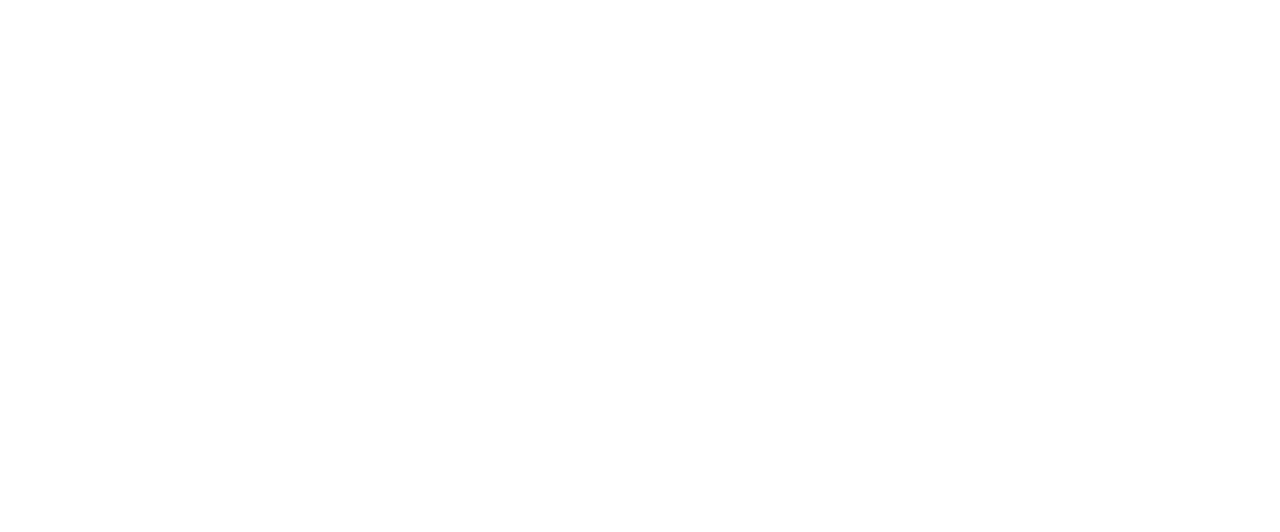
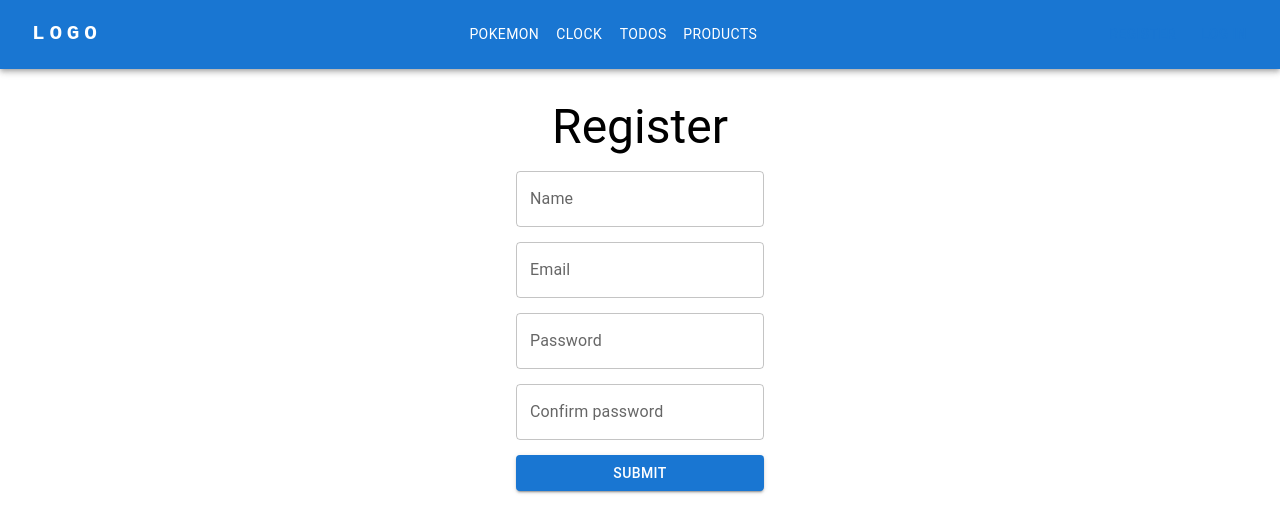
Before and after one commit to KonstantinOkhorzin/course-react-tsc, a React (Vite) app: page /register in a window 1280 px wide. Before the commit this address had no page. Shown: the top 532 px of the page. Built offline with nearby package versions, Linux system fonts and the light colour scheme.

Commit message:
feat: add login and register pages

```diff
--- a/src/App.tsx
+++ b/src/App.tsx
@@ -9,6 +9,8 @@
 const SingleTodo = lazy(() => import('./pages/SingleTodo'));
 const Products = lazy(() => import('./pages/Products'));
 const ProductDetails = lazy(() => import('./pages/ProductDetails'));
+const Login = lazy(() => import('./pages/Login'));
+const Register = lazy(() => import('./pages/Register'));
 
 function App() {
   return (
@@ -21,6 +23,8 @@
         <Route path='todos/:todoId' element={<SingleTodo />} />
         <Route path='products' element={<Products />} />
         <Route path='products/:id' element={<ProductDetails />} />
+        <Route path='login' element={<Login />} />
+        <Route path='register' element={<Register />} />
       </Route>
     </Routes>
   );
--- a/src/layout/components/AppBar/AppBar.tsx
+++ b/src/layout/components/AppBar/AppBar.tsx
@@ -52,6 +52,14 @@
               </Button>
             ))}
           </Box>
+          <Box sx={{ display: 'flex', gap: 1 }}>
+            <Button component={Link} to='register'>
+              register
+            </Button>
+            <Button component={Link} to='login'>
+              Log in
+            </Button>
+          </Box>
         </Toolbar>
       </Container>
     </AppBar>
--- /dev/null
+++ b/src/pages/Login/Login.tsx
@@ -0,0 +1,37 @@
+import { Box, Button, Typography } from '@mui/material';
+import { Formik, Form, FormikHelpers } from 'formik';
+
+import { loginSchema, loginType } from '../../schemas/loginSchema';
+import FormField from '../../components/FormField';
+
+const initialValues = {
+  email: '',
+  password: '',
+};
+
+const Login = () => {
+  const onFormSubmit = (values: loginType, actions: FormikHelpers<loginType>) => {
+    console.log(values);
+
+    actions.resetForm();
+  };
+
+  return (
+    <div>
+      <Typography variant='h3' component='h1' mb={2} align='center'>
+        Login
+      </Typography>
+      <Formik initialValues={initialValues} onSubmit={onFormSubmit} validationSchema={loginSchema}>
+        <Box component={Form} sx={{ display: 'flex', flexDirection: 'column', gap: '15px' }}>
+          <FormField name='email' label='Email' type='email' />
+          <FormField name='password' label='Password' type='password' />
+          <Button variant='contained' type='submit'>
+            submit
+          </Button>
+        </Box>
+      </Formik>
+    </div>
+  );
+};
+
+export default Login;
--- /dev/null
+++ b/src/pages/Login/index.ts
@@ -0,0 +1 @@
+export { default } from './Login';
--- /dev/null
+++ b/src/pages/Register/Register.tsx
@@ -0,0 +1,45 @@
+import { Box, Button, Typography } from '@mui/material';
+import { Formik, Form, FormikHelpers } from 'formik';
+
+import { registerSchema, registerType } from '../../schemas/registerSchema';
+import FormField from '../../components/FormField';
+
+const initialValues = {
+  name: '',
+  email: '',
+  password: '',
+  confirmPassword: '',
+};
+
+const Register = () => {
+  const onFormSubmit = (values: registerType, actions: FormikHelpers<registerType>) => {
+    console.log(values);
+
+    actions.resetForm();
+  };
+
+  return (
+    <div>
+      <Typography variant='h3' component='h1' mb={2} align='center'>
+        Register
+      </Typography>
+      <Formik
+        initialValues={initialValues}
+        onSubmit={onFormSubmit}
+        validationSchema={registerSchema}
+      >
+        <Box component={Form} sx={{ display: 'flex', flexDirection: 'column', gap: '15px' }}>
+          <FormField name='name' label='Name' />
+          <FormField name='email' label='Email' type='email' />
+          <FormField name='password' label='Password' type='password' />
+          <FormField name='confirmPassword' label='Confirm password' type='password' />
+          <Button variant='contained' type='submit'>
+            submit
+          </Button>
+        </Box>
+      </Formik>
+    </div>
+  );
+};
+
+export default Register;
--- /dev/null
+++ b/src/pages/Register/index.ts
@@ -0,0 +1 @@
+export { default } from './Register';
--- /dev/null
+++ b/src/schemas/loginSchema.ts
@@ -0,0 +1,14 @@
+import { object, string, InferType } from 'yup';
+
+export const loginSchema = object({
+  email: string().email().required(),
+  password: string()
+    .min(8, 'Password must be at least 8 characters long')
+    .matches(/[a-z]/, 'Password must contain at least one lowercase letter')
+    .matches(/[A-Z]/, 'Password must contain at least one uppercase letter')
+    .matches(/[0-9]/, 'Password must contain at least one digit')
+    .matches(/[!@#$%^&*()]/, 'Password must contain at least one special character')
+    .required('Please enter password'),
+});
+
+export type loginType = InferType<typeof loginSchema>;
--- /dev/null
+++ b/src/schemas/registerSchema.ts
@@ -0,0 +1,14 @@
+import { object, string, ref, InferType } from 'yup';
+
+import { loginSchema } from './loginSchema';
+
+export const registerSchema = loginSchema.concat(
+  object({
+    name: string().min(2, 'Too Short!').max(50, 'Too Long!').required('Please enter your name'),
+    confirmPassword: string()
+      .oneOf([ref('password')], 'Passwords must match')
+      .required('Please confirm password'),
+  })
+);
+
+export type registerType = InferType<typeof registerSchema>;
```
